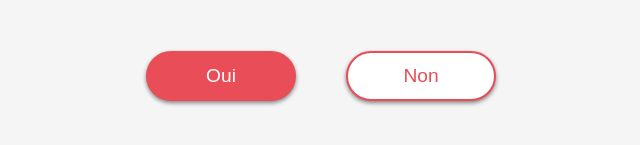
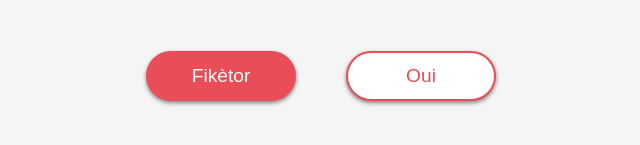
Before and after one commit to esther-kpet/my-love, a plain HTML site: page index.html in a window 1280 px wide. Shown: the part 561-706 px from the top of the page, 319-959 px from the left. Drawn offline with Linux system fonts and the light colour scheme.

Commit message:
3rd commit

```diff
--- a/index.html
+++ b/index.html
@@ -15,8 +15,8 @@
       <h2 class="question">Ton bae peut-il te faire ca?</h2>
       <img class="gif" alt="gif" src="love.gif" />
       <div class="btn-group">
-        <button class="yes-btn">Oui</button>
-        <button class="no-btn">Non</button>
+        <button class="yes-btn">Fikètor</button>
+        <button class="no-btn">Oui</button>
       </div>
     </div>
     <script src="script.js"></script>
```
